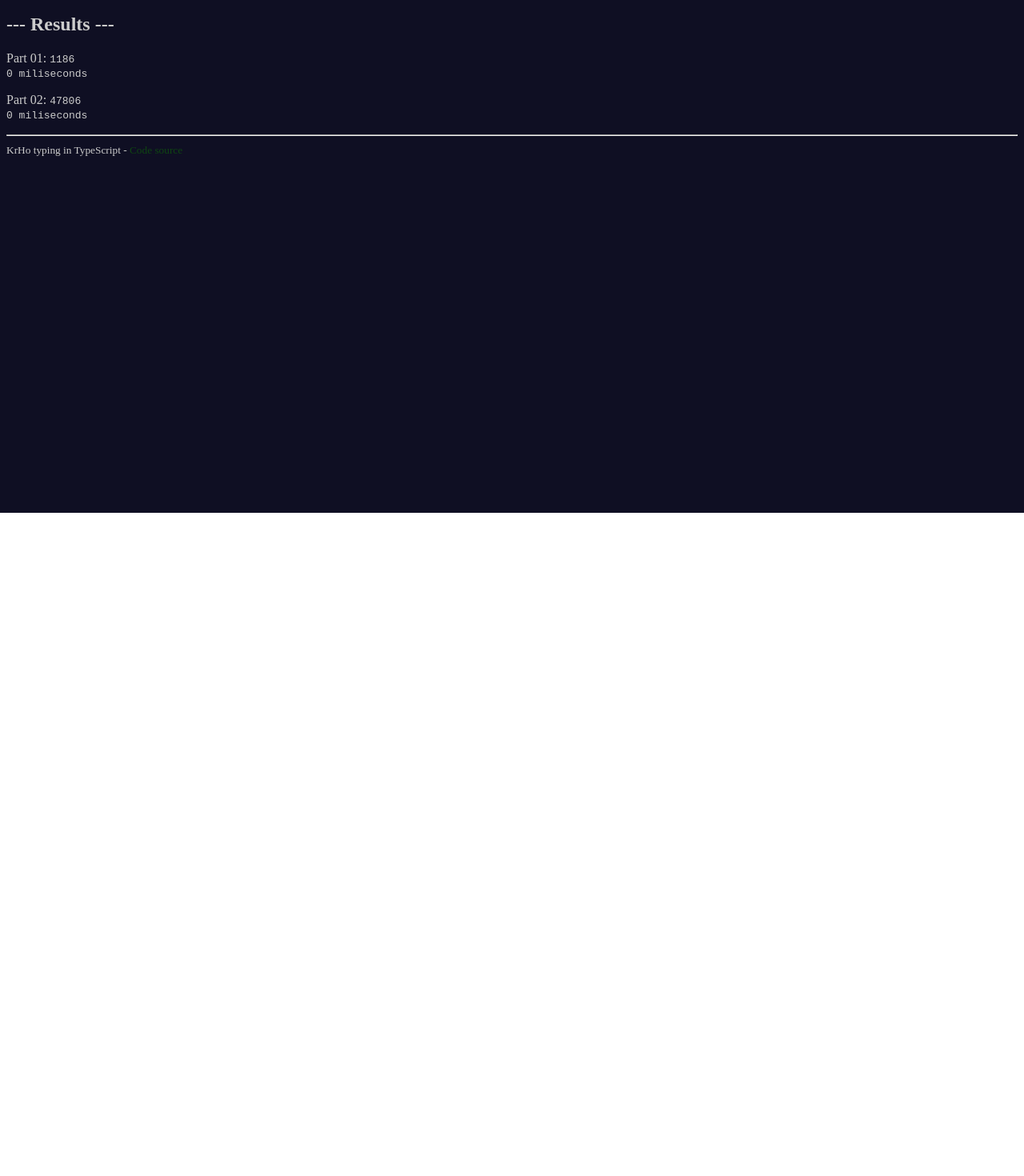
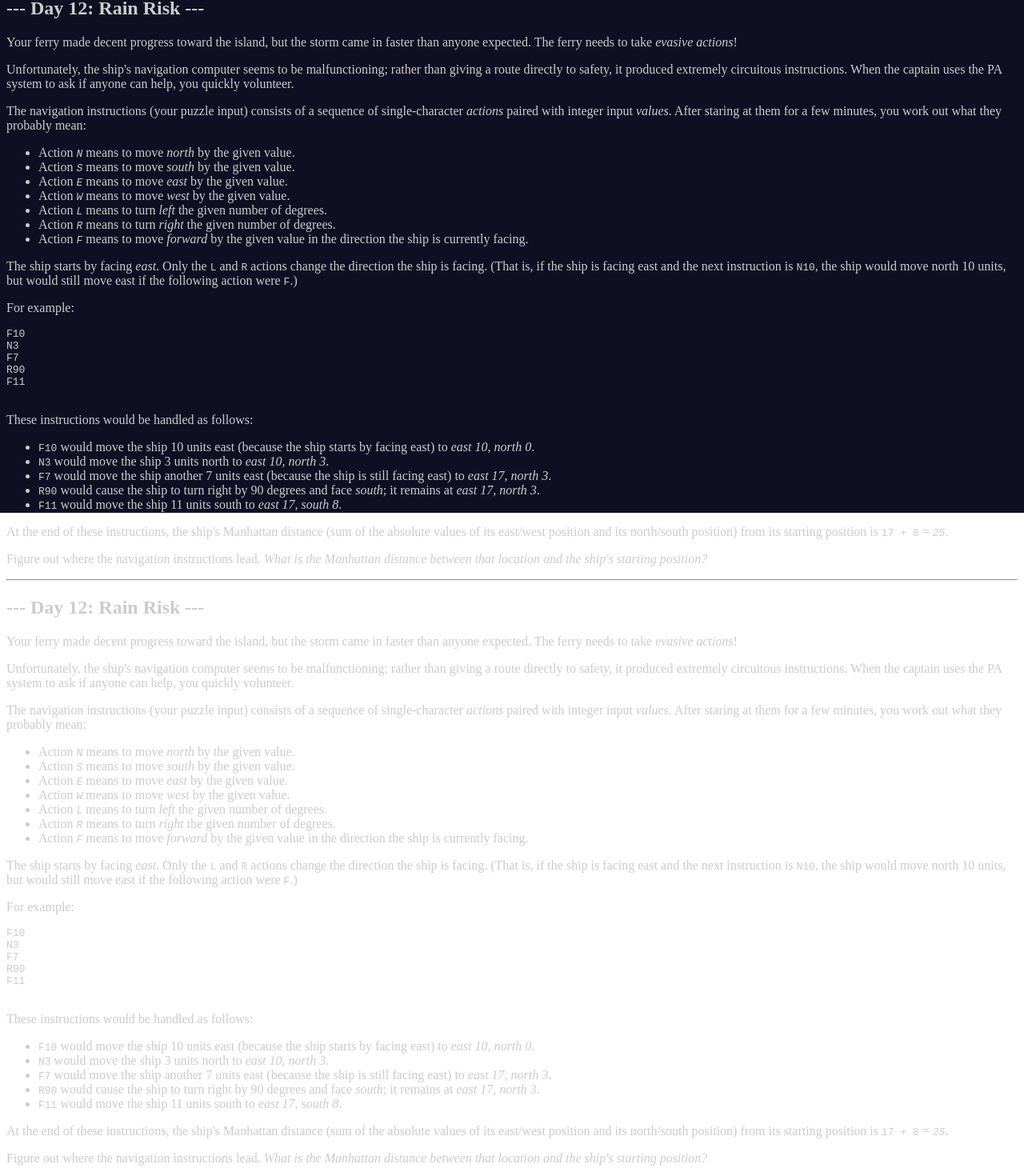
Before and after one commit to KrHo129/TypeScript-Advent_of_Code_2020, an Angular app: page /days/12 in a window 1280 px wide. Shown: the part 159-1629 px from the top of the page at 80% size. Before the commit the page ends 800 px from the top, so only its background shows below. Built offline with nearby package versions, Linux system fonts and the light colour scheme.

Commit message:
day12 task description

```diff
--- a/src/app/day12/day12.component.html
+++ b/src/app/day12/day12.component.html
@@ -1,7 +1,225 @@
 <hr />
-
+<article class="day-desc">
+  <h2>--- Day 12: Rain Risk ---</h2>
+  <p>
+    Your ferry made decent progress toward the island, but the storm came in
+    <span title="At least it wasn't a Category Six!"
+      >faster than anyone expected</span
+    >. The ferry needs to take <em>evasive actions</em>!
+  </p>
+  <p>
+    Unfortunately, the ship's navigation computer seems to be malfunctioning;
+    rather than giving a route directly to safety, it produced extremely
+    circuitous instructions. When the captain uses the
+    <a
+      href="https://en.wikipedia.org/wiki/Public_address_system"
+      target="_blank"
+      >PA system</a
+    >
+    to ask if anyone can help, you quickly volunteer.
+  </p>
+  <p>
+    The navigation instructions (your puzzle input) consists of a sequence of
+    single-character <em>actions</em> paired with integer input <em>values</em>.
+    After staring at them for a few minutes, you work out what they probably
+    mean:
+  </p>
+  <ul>
+    <li>
+      Action <em><code>N</code></em> means to move <em>north</em> by the given
+      value.
+    </li>
+    <li>
+      Action <em><code>S</code></em> means to move <em>south</em> by the given
+      value.
+    </li>
+    <li>
+      Action <em><code>E</code></em> means to move <em>east</em> by the given
+      value.
+    </li>
+    <li>
+      Action <em><code>W</code></em> means to move <em>west</em> by the given
+      value.
+    </li>
+    <li>
+      Action <em><code>L</code></em> means to turn <em>left</em> the given
+      number of degrees.
+    </li>
+    <li>
+      Action <em><code>R</code></em> means to turn <em>right</em> the given
+      number of degrees.
+    </li>
+    <li>
+      Action <em><code>F</code></em> means to move <em>forward</em> by the given
+      value in the direction the ship is currently facing.
+    </li>
+  </ul>
+  <p>
+    The ship starts by facing <em>east</em>. Only the <code>L</code> and
+    <code>R</code> actions change the direction the ship is facing. (That is, if
+    the ship is facing east and the next instruction is <code>N10</code>, the
+    ship would move north 10 units, but would still move east if the following
+    action were <code>F</code>.)
+  </p>
+  <p>For example:</p>
+  <pre><code>F10
+N3
+F7
+R90
+F11
+  </code></pre>
+  <p>These instructions would be handled as follows:</p>
+  <ul>
+    <li>
+      <code>F10</code> would move the ship 10 units east (because the ship
+      starts by facing east) to <em>east 10, north 0</em>.
+    </li>
+    <li>
+      <code>N3</code> would move the ship 3 units north to
+      <em>east 10, north 3</em>.
+    </li>
+    <li>
+      <code>F7</code> would move the ship another 7 units east (because the ship
+      is still facing east) to <em>east 17, north 3</em>.
+    </li>
+    <li>
+      <code>R90</code> would cause the ship to turn right by 90 degrees and face
+      <em>south</em>; it remains at <em>east 17, north 3</em>.
+    </li>
+    <li>
+      <code>F11</code> would move the ship 11 units south to
+      <em>east 17, south 8</em>.
+    </li>
+  </ul>
+  <p>
+    At the end of these instructions, the ship's
+    <a href="https://en.wikipedia.org/wiki/Manhattan_distance" target="_blank"
+      >Manhattan distance</a
+    >
+    (sum of the absolute values of its east/west position and its north/south
+    position) from its starting position is <code>17 + 8</code> =
+    <em><code>25</code></em
+    >.
+  </p>
+  <p>
+    Figure out where the navigation instructions lead.
+    <em
+      >What is the Manhattan distance between that location and the ship's
+      starting position?</em
+    >
+  </p>
+</article>
 <hr />
-
+<article class="day-desc">
+  <h2>--- Day 12: Rain Risk ---</h2>
+  <p>
+    Your ferry made decent progress toward the island, but the storm came in
+    <span title="At least it wasn't a Category Six!"
+      >faster than anyone expected</span
+    >. The ferry needs to take <em>evasive actions</em>!
+  </p>
+  <p>
+    Unfortunately, the ship's navigation computer seems to be malfunctioning;
+    rather than giving a route directly to safety, it produced extremely
+    circuitous instructions. When the captain uses the
+    <a
+      href="https://en.wikipedia.org/wiki/Public_address_system"
+      target="_blank"
+      >PA system</a
+    >
+    to ask if anyone can help, you quickly volunteer.
+  </p>
+  <p>
+    The navigation instructions (your puzzle input) consists of a sequence of
+    single-character <em>actions</em> paired with integer input <em>values</em>.
+    After staring at them for a few minutes, you work out what they probably
+    mean:
+  </p>
+  <ul>
+    <li>
+      Action <em><code>N</code></em> means to move <em>north</em> by the given
+      value.
+    </li>
+    <li>
+      Action <em><code>S</code></em> means to move <em>south</em> by the given
+      value.
+    </li>
+    <li>
+      Action <em><code>E</code></em> means to move <em>east</em> by the given
+      value.
+    </li>
+    <li>
+      Action <em><code>W</code></em> means to move <em>west</em> by the given
+      value.
+    </li>
+    <li>
+      Action <em><code>L</code></em> means to turn <em>left</em> the given
+      number of degrees.
+    </li>
+    <li>
+      Action <em><code>R</code></em> means to turn <em>right</em> the given
+      number of degrees.
+    </li>
+    <li>
+      Action <em><code>F</code></em> means to move <em>forward</em> by the given
+      value in the direction the ship is currently facing.
+    </li>
+  </ul>
+  <p>
+    The ship starts by facing <em>east</em>. Only the <code>L</code> and
+    <code>R</code> actions change the direction the ship is facing. (That is, if
+    the ship is facing east and the next instruction is <code>N10</code>, the
+    ship would move north 10 units, but would still move east if the following
+    action were <code>F</code>.)
+  </p>
+  <p>For example:</p>
+  <pre><code>F10
+N3
+F7
+R90
+F11
+  </code></pre>
+  <p>These instructions would be handled as follows:</p>
+  <ul>
+    <li>
+      <code>F10</code> would move the ship 10 units east (because the ship
+      starts by facing east) to <em>east 10, north 0</em>.
+    </li>
+    <li>
+      <code>N3</code> would move the ship 3 units north to
+      <em>east 10, north 3</em>.
+    </li>
+    <li>
+      <code>F7</code> would move the ship another 7 units east (because the ship
+      is still facing east) to <em>east 17, north 3</em>.
+    </li>
+    <li>
+      <code>R90</code> would cause the ship to turn right by 90 degrees and face
+      <em>south</em>; it remains at <em>east 17, north 3</em>.
+    </li>
+    <li>
+      <code>F11</code> would move the ship 11 units south to
+      <em>east 17, south 8</em>.
+    </li>
+  </ul>
+  <p>
+    At the end of these instructions, the ship's
+    <a href="https://en.wikipedia.org/wiki/Manhattan_distance" target="_blank"
+      >Manhattan distance</a
+    >
+    (sum of the absolute values of its east/west position and its north/south
+    position) from its starting position is <code>17 + 8</code> =
+    <em><code>25</code></em
+    >.
+  </p>
+  <p>
+    Figure out where the navigation instructions lead.
+    <em
+      >What is the Manhattan distance between that location and the ship's
+      starting position?</em
+    >
+  </p>
+</article>
 <hr />
 
 <h2>--- Results ---</h2>
```
